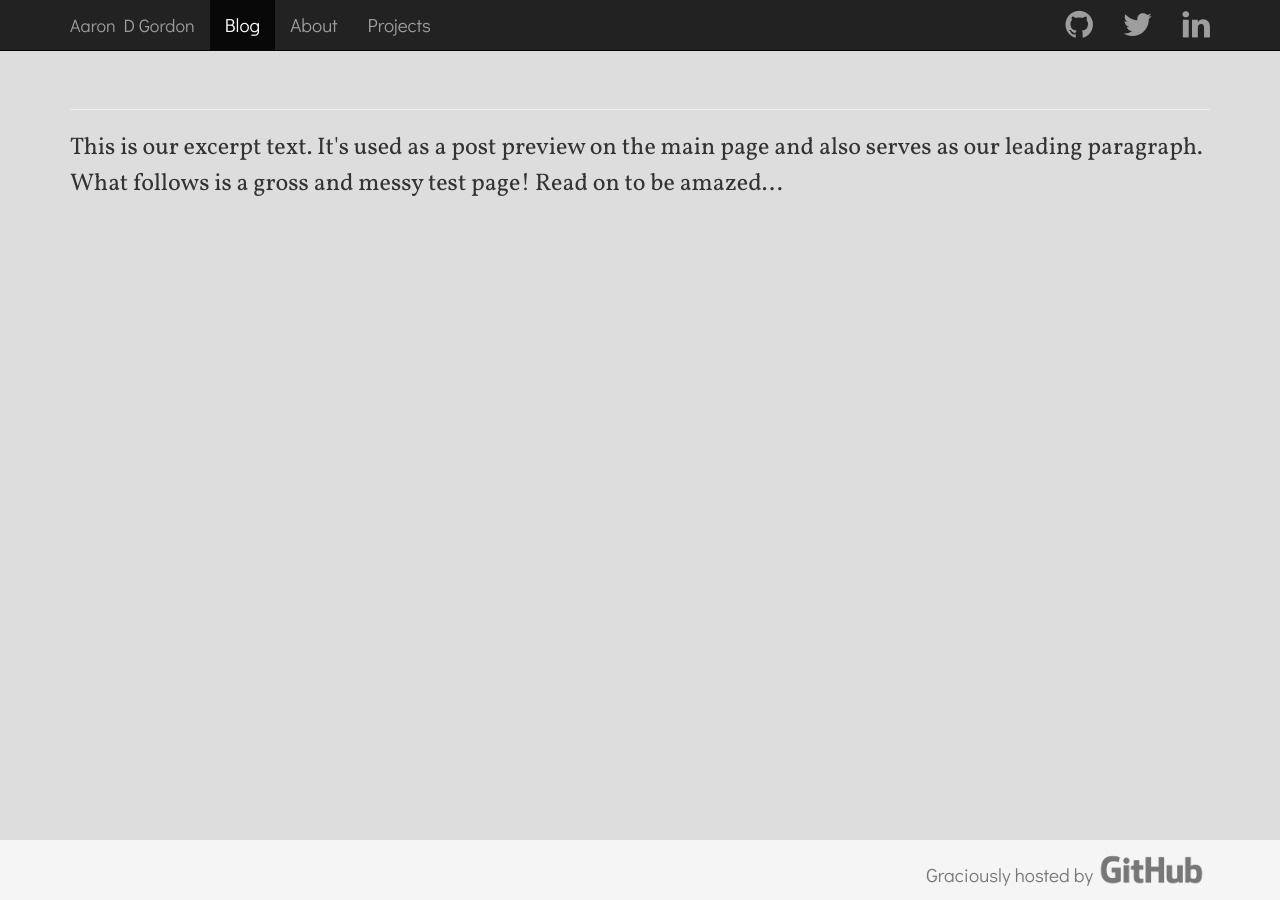
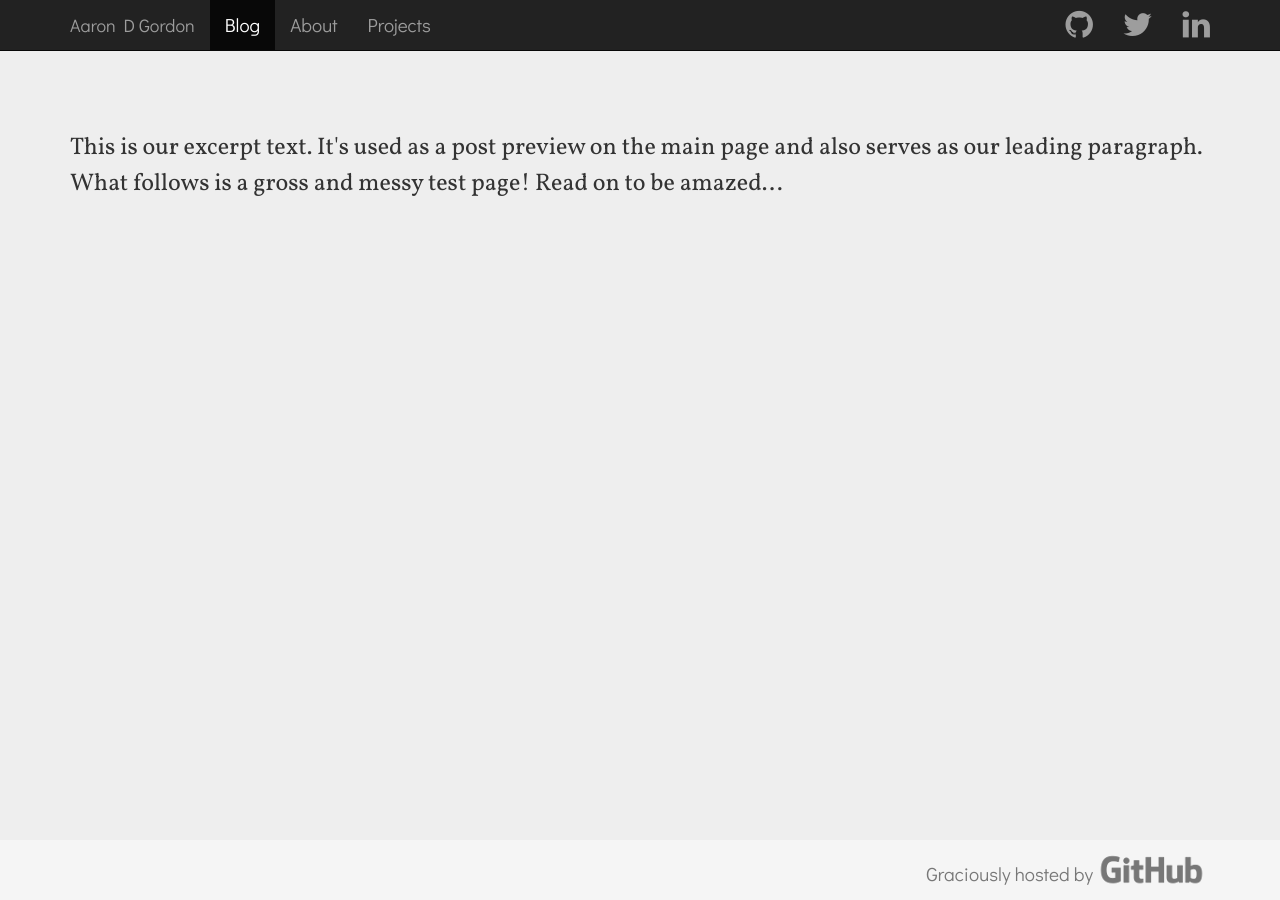
Before and after one commit to aarondgordon/aarondgordon.github.io, a Jekyll site: the page built from index.html, in a window 1280 px wide. Built offline with Jekyll 4.4.1, drawn with Linux system fonts in a browser that asks for light colours; nearby versions of some CDN libraries.

Commit message:
Update default-layout.css

```diff
--- a/assets/css/default-layout.css
+++ b/assets/css/default-layout.css
@@ -11,10 +11,10 @@
   margin-bottom: 60px;
   font-family: 'Vollkorn', 'Georgia', serif;
   font-size: 19px;
-  line-height: 30px;
+  line-height: 28px;
   vertical-align: baseline;
   -webkit-font-smoothing: antialiased;
-  background-color: #ddd;
+  background-color: #eee;
 }
 
 .navbar {
```
